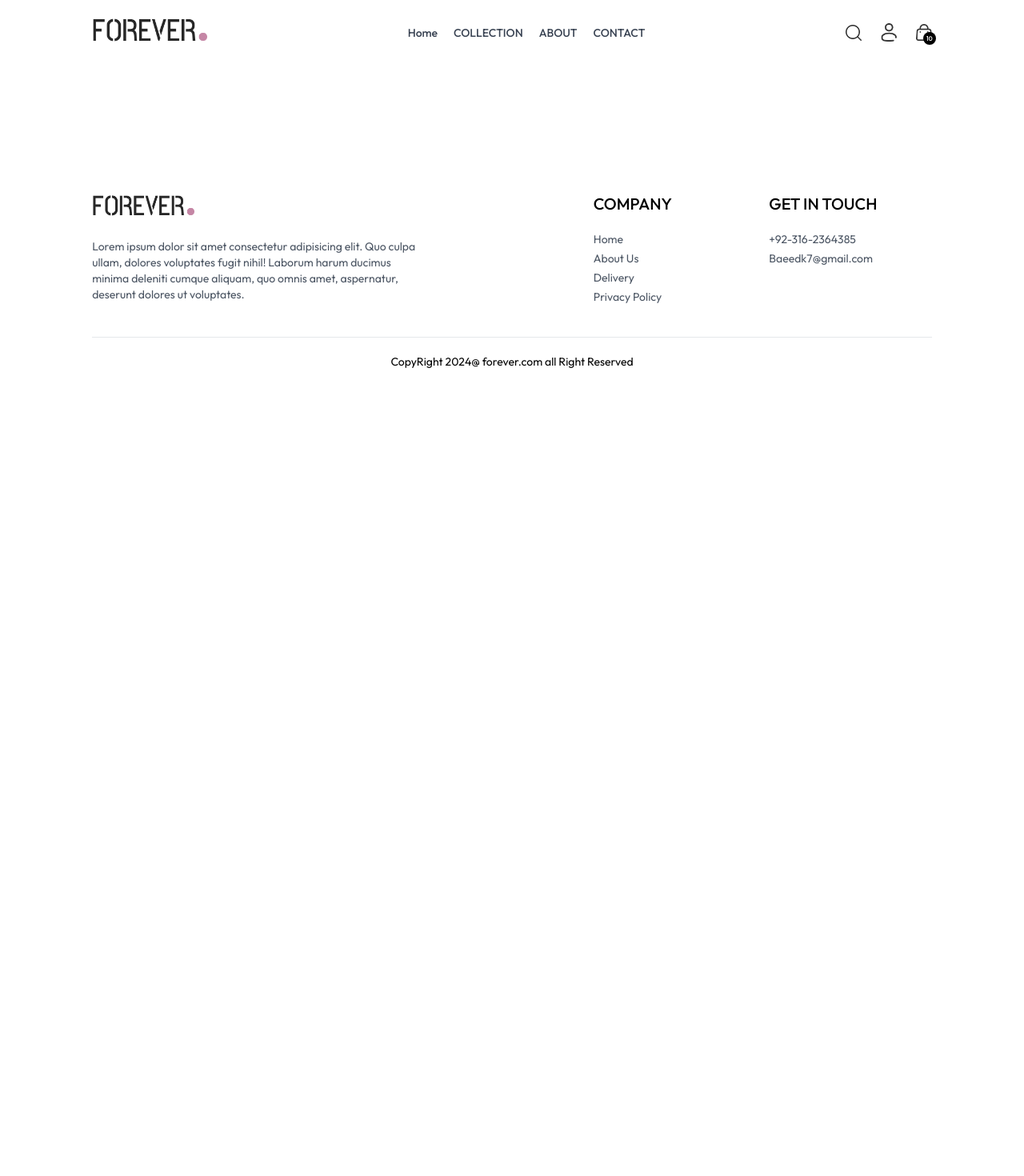
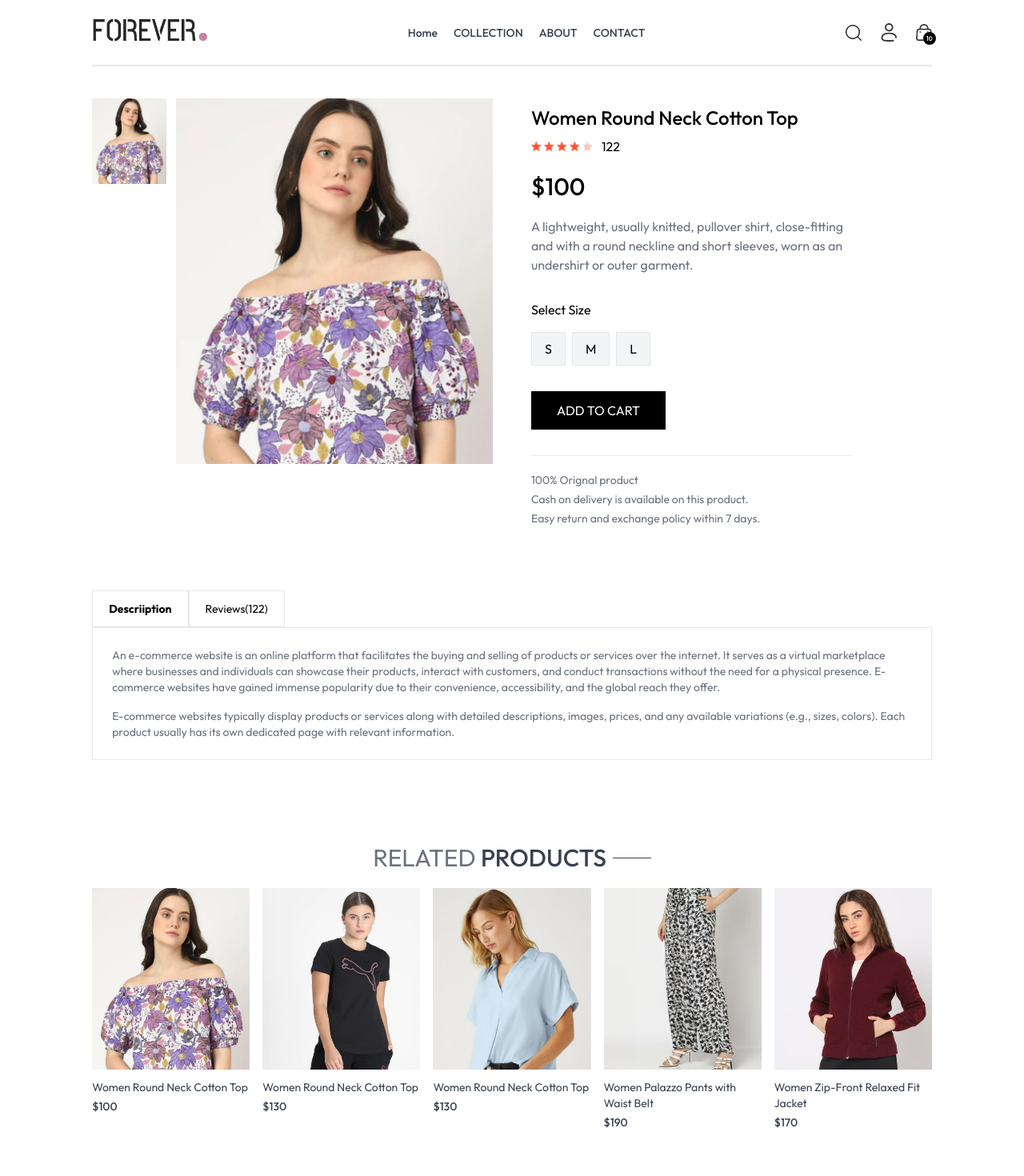
Before and after one commit to BaeedKhan91/E-commerce-web, a React (Vite) app: page /product/aaaaa in a window 1280 px wide. Shown: the top 1470 px of the page at 80% size. Before the commit the page ends 800 px from the top, so only its background shows below. Built offline with nearby package versions, Linux system fonts and the light colour scheme; a web font is replaced by a local one.

Commit message:
product page

```diff
--- a/src/App.jsx
+++ b/src/App.jsx
@@ -11,17 +11,19 @@
 import Orders from './pages/Orders'
 import Navbar from './components/navbar'
 import Footer from './components/Footer'
+import SearchBar from './components/SearchBar'
 
 function App() {
   return (
     <div className='px-4 sm:px-[5vw] md:px-[7vw] lg:px-[9vw]'>
       <Navbar/>
+      <SearchBar/>
       <Routes>
           <Route path='/' element={<Home/>}/>
           <Route path='/collection' element={<Collection/>}/>
           <Route path='/about' element={<About/>}/>
           <Route path='/contact' element={<Contact/>}/>
-          <Route path='/product/:productid' element={<Product/>}/>
+          <Route path='/product/:productId' element={<Product/>}/>
           <Route path='/cart' element={<Cart/>}/>
           <Route path='/login' element={<Login/>}/>
           <Route path='/place-order' element={<PlaceOrder/>}/>
--- /dev/null
+++ b/src/components/RelatedProducrs.jsx
@@ -0,0 +1,39 @@
+import React, { useContext, useEffect, useState } from 'react'
+import { ShopContext } from '../context/ShopContext'
+import Title from './Title'
+import ProductItem from './ProductItem'
+
+function RelatedProducrs({category,subcategory}) {
+
+    const {products}=useContext(ShopContext)
+    const [related,setRelated]=useState([])
+
+    useEffect(()=>{
+
+        if(products.length > 0){
+            let productsCopy = products.slice();
+
+            productsCopy = productsCopy.filter((item) => category === item.category);
+            productsCopy = productsCopy.filter((item)=> subcategory === item.subcategory);
+
+            setRelated(productsCopy.slice(0,5));
+
+        }
+
+    },[products])
+  return (
+    <div className='my-24'>
+        <div className='text-center text-3xl py-2'>
+            <Title text1={'RELATED'} text2={'PRODUCTS'}/>
+        </div>
+        <div className='grid grid-cols-2 sm:grid-cols-3 md:grid-cols-4 lg:grid-cols-5 gap-4 gap-y-6'>
+            {related.map((item,index)=>(
+                <ProductItem key={index} id={item._id} name={item.name } price={item.price} image={item.image
+                } />
+            ))}
+        </div>
+    </div>
+  )
+}
+
+export default RelatedProducrs
--- /dev/null
+++ b/src/components/SearchBar.jsx
@@ -0,0 +1,31 @@
+import React, { useContext, useEffect, useState } from 'react'
+import { ShopContext } from '../context/ShopContext'
+import { assets } from '../assets/frontend_assets/assets'
+import { useLocation } from 'react-router-dom'
+
+function SearchBar() {
+
+    const {search,setSearch,showSearch,setShowSearch}=useContext(ShopContext)
+    const location =useLocation();
+    const[visible,setVisible]=useState(false)
+
+    useEffect(()=>{
+        if(location.pathname.includes('collection')){
+            setVisible(true)
+        }
+        else{
+            setVisible(false)
+        }
+    },[location])
+    return visible && showSearch ? (
+    <div className='border-t border-b bg-gray-50 text-center'>
+        <div className='inline-flex items-center justify-center border border-gray-400 px-5 py-2 my-5 mx-3 rounded-full w-3/4 sm:w-1/2 '>
+            <input value={search} onChange={(e)=> setSearch(e.target.value)} type="text" placeholder='Search' className='flex-1 outline-none bg-inherit text-sm' />
+            <img src={assets.search_icon} alt="" className='w-5'/>
+        </div>
+        <img src={assets.cross_icon} className='inline w-3 cursor-pointer' onClick={()=> setShowSearch(false)} alt="" />
+    </div>
+  ):null
+}
+
+export default SearchBar
--- a/src/components/navbar.jsx
+++ b/src/components/navbar.jsx
@@ -1,8 +1,11 @@
-import React, { useState } from 'react'
+import React, { useContext, useState } from 'react'
 import {assets} from '../assets/frontend_assets/assets'
 import { Link, NavLink } from 'react-router-dom'
+import { ShopContext } from '../context/ShopContext'
 function navbar() {
     const [visible,setVisible] =useState(false)
+
+    const {setShowSearch}=useContext(ShopContext)
   return (
     <div className='flex items-center justify-between py-5 font-medium'>
         <Link to='/'>
@@ -28,7 +31,7 @@
       </ul>
 
       <div className='flex items-center gap-6'>
-            <img src={assets.search_icon} className='w-5 cursor-pointer' alt="" />
+            <img onClick={()=>setShowSearch(true)} src={assets.search_icon} className='w-5 cursor-pointer' alt="" />
             <div className='group relative'>
                 <img src={assets.profile_icon} className='w-5 cursor-pointer' alt="" />
                 <div className='group-hover:block hidden absolute dropdown-menu right-0 pt-4'>
--- a/src/context/ShopContext.jsx
+++ b/src/context/ShopContext.jsx
@@ -1,14 +1,16 @@
-import { createContext } from "react";
+import { createContext, useState } from "react";
 import { products } from "../assets/frontend_assets/assets";
 export const ShopContext = createContext();
 
 const ShopContextProvider = (props)=>{
     const currency = '$';
     const deliver_fee='10'
-
+    const [search,setSearch]=useState('')
+    const [showSearch,setShowSearch] =useState(false)
 
     const value={
-        products, currency ,deliver_fee
+        products, currency ,deliver_fee,
+        search,setSearch,showSearch,setShowSearch
     }
 
     return(
--- a/src/index.css
+++ b/src/index.css
@@ -15,7 +15,9 @@
     font-weight: 400;
     font-style: normal;
   }
-
+  ::-webkit-scrollbar{
+    display: none;
+  }
   @media(max-width:640px){
     a.active{
         background-color: black;
--- a/src/pages/Collection.jsx
+++ b/src/pages/Collection.jsx
@@ -5,7 +5,7 @@
 import Title from '../components/Title'
 
 function Collection() {
-  const {products} = useContext(ShopContext)
+  const {products, search ,showSearch} = useContext(ShopContext)
   const [showFilter,setShowFilter]=useState(false)
   const [filterProducts,setFilterProducts]=useState([])
   const [categorey,setCategorey] =useState([])
@@ -32,6 +32,10 @@
 
   const applyFilter=()=>{
     let productsCopy = products.slice();
+
+    if(showSearch && search){
+      productsCopy = productsCopy.filter(item => item.name.toLowerCase().includes(search.toLowerCase()));
+    }
 
     if(categorey.length > 0){
        productsCopy=productsCopy.filter(item=> categorey.includes(item.category))
@@ -68,7 +72,7 @@
 
     useEffect(()=>{
       applyFilter()
-    },[categorey,subCategory])
+    },[categorey,subCategory,search,showSearch])
 
     useEffect(()=>{
       sortProduct();
--- a/src/pages/Product.jsx
+++ b/src/pages/Product.jsx
@@ -1,11 +1,96 @@
-import React from 'react'
+import React, { useContext, useEffect, useState } from 'react'
+import { useParams } from 'react-router-dom'
+import { ShopContext } from '../context/ShopContext';
+import { assets } from '../assets/frontend_assets/assets';
+import RelatedProducrs from '../components/RelatedProducrs';
 
 function product() {
-  return (
-    <div>
 
+  const {productId} =useParams();
+
+  const {products,currency}=useContext(ShopContext)
+  const[productData,setProductData] =useState(false)
+  const [image,setImage]=useState('')
+  const [size,setSize]=useState('')
+
+  const fetchProductData=async () => {
+    products.map((item)=>{
+      if(item._id === productId){
+        setProductData(item)
+        setImage(item.image[0])
+        return null
+      }
+    })
+  }
+  useEffect(()=>{
+    fetchProductData()
+  },[products,productId])
+
+  return productData ?  (
+    <div className='border-t-2 pt-10 transition-opacity ease-in duration-500 opacity-100'>
+      {/* Product Data */}
+      <div className='flex gap-12 flex-col sm:flex-row'>
+
+        {/*Products images  */}
+        <div className='flex-1 flex flex-col-reverse gap-3 sm:flex-row'>
+          <div className='flex sm:flex-col overflow-auto sm:overflow-y-scroll justify-between sm:justify-normal sm:w-[18.7%] w-full'>
+            {
+              productData.image.map((item,index)=>(
+                <img onClick={()=> setImage(item)} src={item} key={index} className='w-[24%] sm:w-full sm:mb-3 flex-shrink-0 cursor-pointer' alt="" />
+              ))
+            }
+          </div>
+          <div className='w-full sm:w-[80%]'>
+            <img src={image} className='w-full h-auto' alt="" />
+          </div>
+        </div>
+        {/* Produnts info */}
+        <div className='flex-1'>
+          <h1 className='font-medium text-2xl mt-2'>{productData.name}</h1>
+          <div className='flex items-center gap-1 mt-2'>
+            <img src={assets.star_icon} alt="" className="w-3 5" />
+            <img src={assets.star_icon} alt="" className="w-3 5" />
+            <img src={assets.star_icon} alt="" className="w-3 5" />
+            <img src={assets.star_icon} alt="" className="w-3 5" />
+            <img src={assets.star_dull_icon} alt="" className="w-3 5" />
+            <p className='pl-2'>{122}</p>
+          </div>
+          <p className='mt-5 text-3xl font-medium'>{currency}{productData.price}</p>
+          <p className='mt-5 text-gray-500 md:w-4/5'>{productData.description}</p>
+          <div className='flex flex-col gap-4 my-8'>
+            <p>Select Size</p>
+            <div className='flex gap-2'>
+              {productData.sizes.map((item,index)=>(
+                <button onClick={()=>setSize(item)} className={`border py-2 px-4 bg-gray-100 ${item === size ?'border-orange-500': ''}`} key={index}>{item}</button>
+              ))}
+            </div>
+          </div>
+          <button className='bg-black text-white px-8 py-3 active:bg-gray-700' >ADD TO CART</button>
+          <hr className='mt-8 sm:w-4/5' />
+          <div className='text-sm text-gray-500 mt-5 flex flex-col gap-1'>
+            <p>100% Orignal product</p>
+            <p>Cash on delivery is available on this product. </p>
+            <p>Easy return and exchange policy within 7 days.</p>
+          </div>
+        </div>
+      </div>
+
+      {/* Description and review section */}
+      <div className='mt-20'>
+        <div className='flex'>
+          <b className='border px-5 py-3 text-sm'> Descriiption</b>
+          <p className='border px-5 py-3 text-sm'>Reviews(122)</p>
+        </div>
+        <div className='flex flex-col gap-4 border px-6 py-6 text-sm text-gray-500'>
+          <p>An e-commerce website is an online platform that facilitates the buying and selling of products or services over the internet. It serves as a virtual marketplace where businesses and individuals can showcase their products, interact with customers, and conduct transactions without the need for a physical presence. E-commerce websites have gained immense popularity due to their convenience, accessibility, and the global reach they offer.</p>
+          <p>E-commerce websites typically display products or services along with detailed descriptions, images, prices, and any available variations (e.g., sizes, colors). Each product usually has its own dedicated page with relevant information.</p>
+        </div>
+      </div>
+      {/* display related products */}
+
+      <RelatedProducrs category={productData.category} subcategory={productData.subcategory}/>
     </div>
-  )
+  ): <div className='opacity-0'></div>
 }
 
 export default product
```
